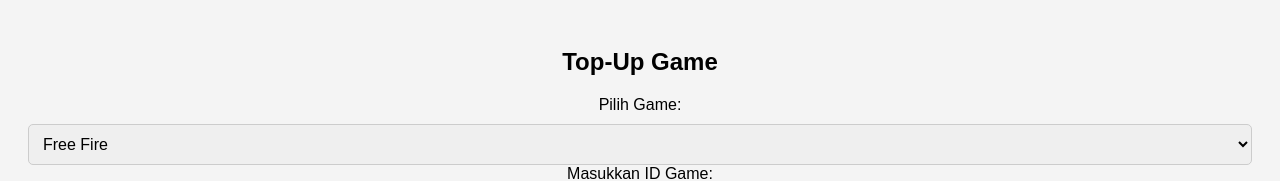
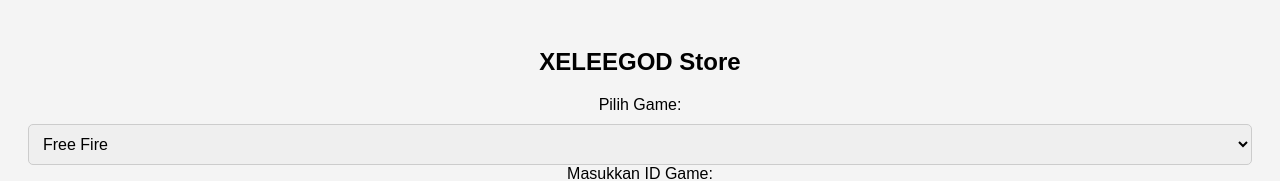
Before and after one commit to XELEEGOD/Top-up-MOBA-, a plain HTML site: page index.html in a window 1280 px wide. Shown: the top 181 px of the page. Drawn offline with Linux system fonts and the light colour scheme.

Commit message:
Update index.html

```diff
--- a/index.html
+++ b/index.html
@@ -40,7 +40,7 @@
 </head>
 <body>
 </div>
-        <h2>Top-Up Game</h2>
+        <h2>XELEEGOD Store</h2>
         <label for="game">Pilih Game:</label>
         <select id="game">
             <option value="Free Fire">Free Fire</option>
```
